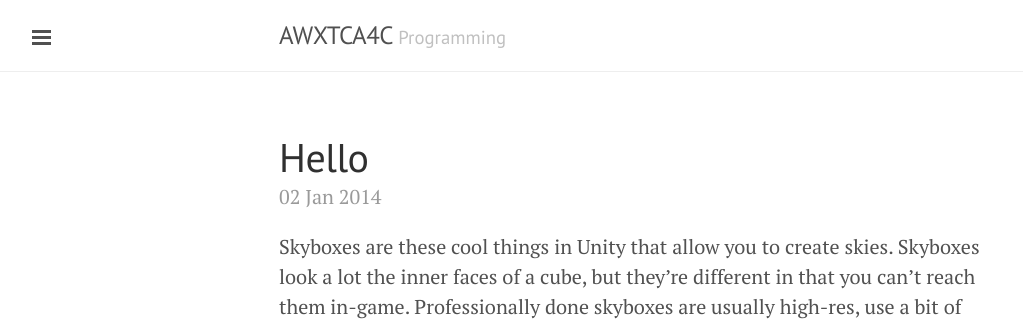
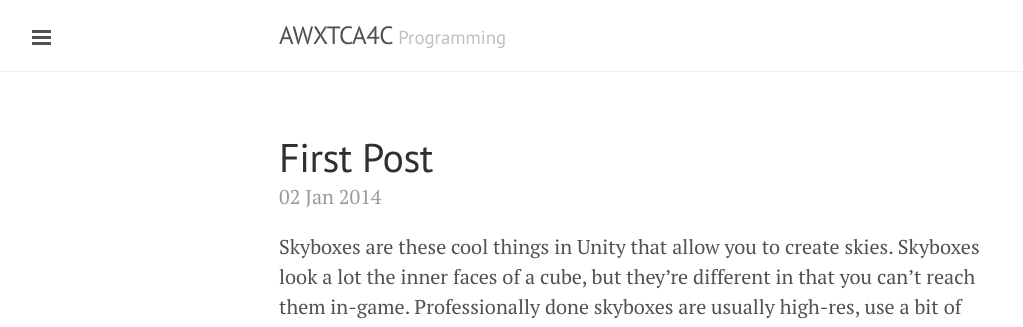
Before and after one commit to apiotrow/apiotrow.github.io, a Jekyll site: the page built from _posts/2014-01-02-first-post.md, in a window 1280 px wide and 900 px high. Shown: the top 327 px of the window, without its empty margins (1-1024 px from the left). Built offline with Jekyll 4.4.1, drawn with Linux system fonts in a browser that asks for light colours; Markdown is read by kramdown in place of the engine named in the settings.

Commit message:
Update and rename 2014-01-02-introducing-lanyon.md to 2014-01-02-first-post.md

```diff
--- a/_posts/2014-01-02-introducing-lanyon.md
+++ b/_posts/2014-01-02-first-post.md
@@ -1,6 +1,6 @@
 ---
 layout: post
-title: Hello
+title: First Post
 ---
 
 Skyboxes are these cool things in Unity that allow you to create skies. Skyboxes look a lot the inner faces of a cube, but they're different in that you can't reach them in-game. Professionally done skyboxes are usually high-res, use a bit of warping, and are tiled perfectly so that you can't see any seams. When you pan around in a 3D environment with a skybox, it does look a whole lot like an actual sky. If you don't want to use someone else's work, you can create your own skybox. All you need is Unity, an image, an image editor, and the ability to divide by 4. Here's a short tutorial:
```
